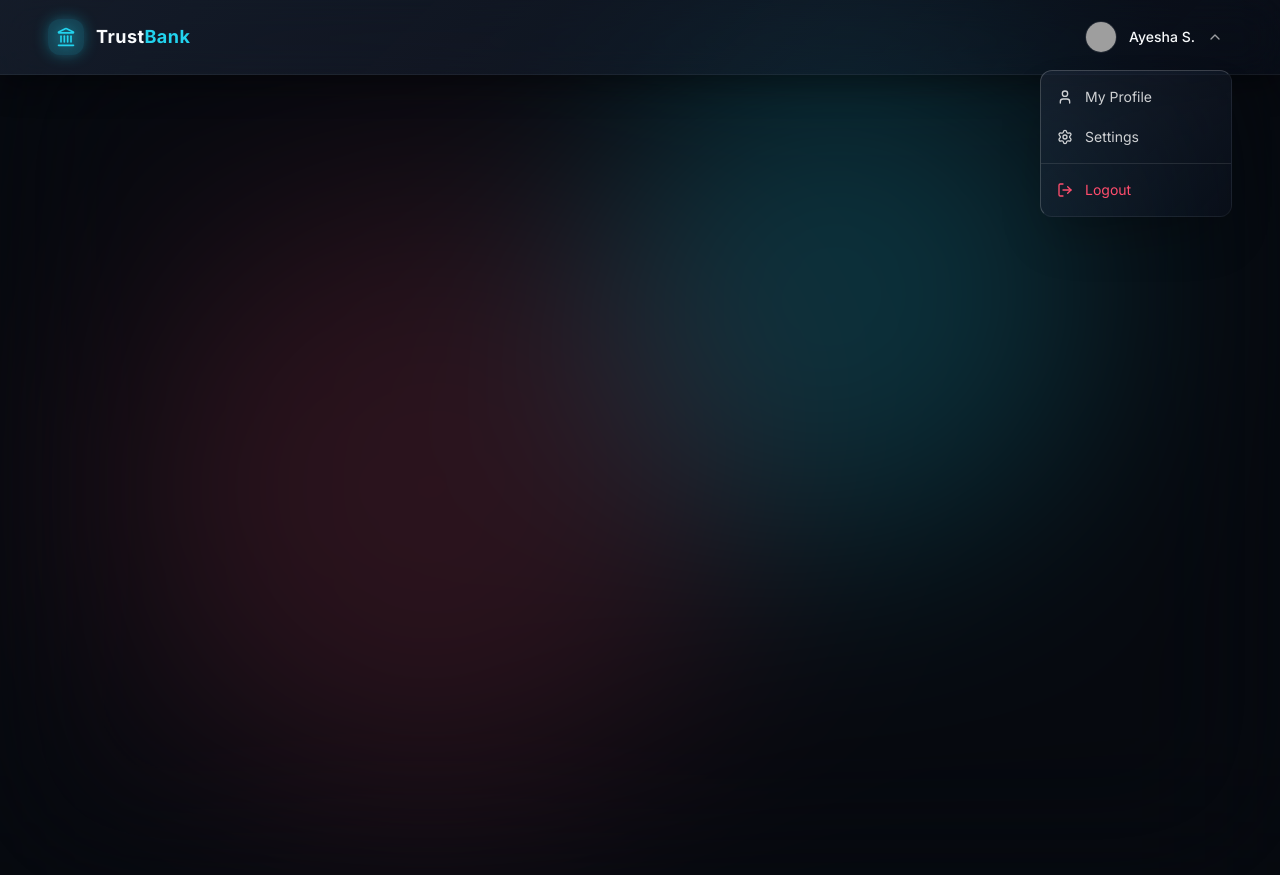
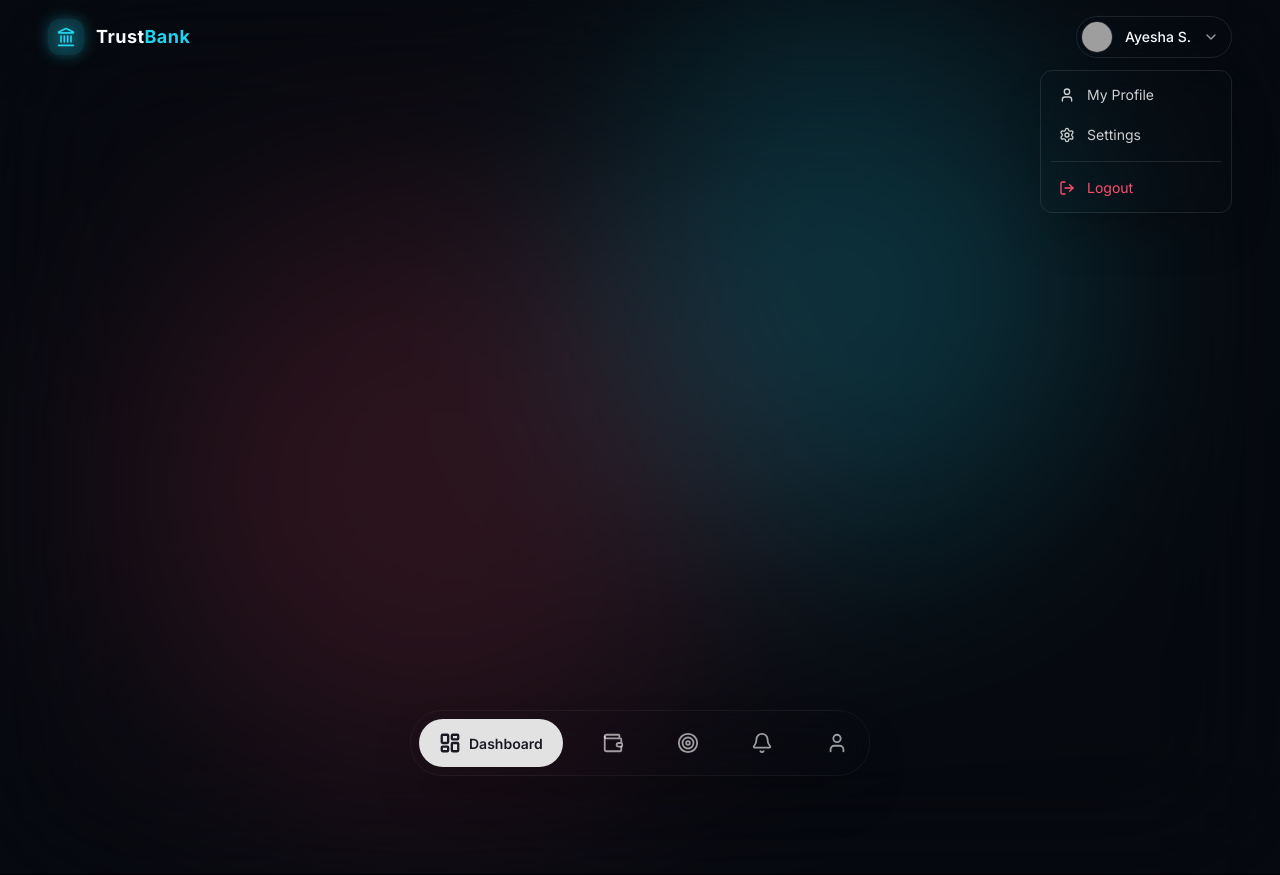
Before and after one commit to mdrsr016-lgtm/DSBD, a React (Vite) app: page / in a window 1280 px wide. Both pictures are taken after a click on the button "Ayesha S.". Built offline with nearby package versions, Linux system fonts and the light colour scheme; grey boxes are pictures that could not be loaded.

Commit message:
feat: implement global layout structure with TopNav and BottomNav components

```diff
--- a/package.json
+++ b/package.json
@@ -10,6 +10,7 @@
     "preview": "vite preview"
   },
   "dependencies": {
+    "framer-motion": "^12.42.2",
     "lucide": "^1.24.0",
     "lucide-react": "^1.24.0",
     "react": "^19.2.7",
--- a/src/App.tsx
+++ b/src/App.tsx
@@ -1,4 +1,5 @@
 import { TopNav } from './components/layout/TopNav';
+import { BottomNav } from './components/layout/BottomNav';
 
 function App() {
   return (
@@ -15,10 +16,13 @@ function App() {
 
       {/* Centered Mobile Container for Content */}
       <div className="app-container relative z-10 flex flex-col flex-1">
-        <main className="px-4 py-6 pb-32 flex-1">
+        <main className="px-6 md:px-12 py-6 pb-32 flex-1">
           {/* Ready for your components */}
         </main>
       </div>
+
+      {/* Floating Bottom Navigation */}
+      <BottomNav />
     </div>
   )
 }
--- /dev/null
+++ b/src/components/layout/BottomNav.tsx
@@ -0,0 +1,63 @@
+import { LayoutDashboard, Wallet, Target, Bell, User } from 'lucide-react';
+import { useState } from 'react';
+import { motion } from 'framer-motion';
+
+export function BottomNav() {
+  const [activeTab, setActiveTab] = useState('dashboard');
+
+  const navItems = [
+    { id: 'dashboard', icon: LayoutDashboard, label: 'Dashboard' },
+    { id: 'budget', icon: Wallet, label: 'Budget ৳' },
+    { id: 'plans', icon: Target, label: 'Plans' },
+    { id: 'notifications', icon: Bell, label: 'Notifications' },
+    { id: 'profile', icon: User, label: 'Profile' },
+  ];
+
+  return (
+    <div className="fixed bottom-6 left-1/2 -translate-x-1/2 z-50">
+      <nav className="flex items-center justify-between w-[94vw] max-w-[460px] p-2 bg-transparent backdrop-blur-xl rounded-[2rem] shadow-2xl border border-white/5 relative overflow-hidden mx-auto">
+        {navItems.map((item) => {
+          const isActive = activeTab === item.id;
+          const Icon = item.icon;
+
+          return (
+            <motion.button
+              layout
+              transition={{ type: "spring", stiffness: 260, damping: 26 }}
+              key={item.id}
+              onClick={() => setActiveTab(item.id)}
+              className={`relative flex items-center justify-center h-12 rounded-full transition-colors duration-300 z-10 ${
+                isActive
+                  ? 'text-[#1A1A24] px-5'
+                  : 'text-white/60 hover:text-white w-12'
+              }`}
+            >
+              {isActive && (
+                <motion.div
+                  layoutId="active-pill"
+                  className="absolute inset-0 bg-[#E2E2E2] rounded-full -z-10"
+                  initial={false}
+                  transition={{ type: "spring", stiffness: 260, damping: 26 }}
+                />
+              )}
+
+              <Icon className={`w-[22px] h-[22px] flex-shrink-0 transition-colors duration-300 ${isActive ? 'stroke-[2.5px]' : 'stroke-2'}`} />
+
+              <motion.span
+                layout
+                className={`font-semibold overflow-hidden whitespace-nowrap ${
+                  isActive
+                    ? 'ml-2 opacity-100 text-[14px]'
+                    : 'w-0 ml-0 opacity-0 text-[0px]'
+                }`}
+                transition={{ type: "spring", stiffness: 260, damping: 26 }}
+              >
+                {item.label}
+              </motion.span>
+            </motion.button>
+          );
+        })}
+      </nav>
+    </div>
+  );
+}
--- a/src/components/layout/TopNav.tsx
+++ b/src/components/layout/TopNav.tsx
@@ -1,13 +1,13 @@
-import { Landmark, ChevronDown, LogOut, Settings, User } from 'lucide-react';
+import { Landmark, ChevronUp, LogOut, Settings, User } from 'lucide-react';
 import { useState } from 'react';
 
 export function TopNav() {
   const [isDropdownOpen, setIsDropdownOpen] = useState(false);
 
   return (
-    <header className="w-full flex items-center justify-between px-6 md:px-12 py-4 glass-card z-50 border-t-0 border-x-0 rounded-none relative">
+    <header className="w-full flex items-center justify-between px-6 md:px-12 py-4 z-50 relative pointer-events-none bg-transparent">
       {/* Logo & Title */}
-      <div className="flex items-center gap-3">
+      <div className="flex items-center gap-3 pointer-events-auto">
         <div className="p-2 bg-premium-cyan/20 rounded-xl shadow-[0_0_15px_rgba(34,211,238,0.3)]">
           <Landmark className="w-5 h-5 text-premium-cyan drop-shadow-[0_0_8px_rgba(34,211,238,0.8)]" />
         </div>
@@ -17,38 +17,42 @@ export function TopNav() {
       </div>
 
       {/* Profile & Dropdown */}
-      <div className="relative">
+      <div className="relative pointer-events-auto">
         <button
           onClick={() => setIsDropdownOpen(!isDropdownOpen)}
-          className="flex items-center gap-2 p-1 pr-2 rounded-full hover:bg-white/5 transition-colors border border-transparent hover:border-white/10"
+          className="flex items-center gap-1.5 md:gap-2 p-1 pr-2 md:pr-3 rounded-full bg-transparent backdrop-blur-md border border-white/10 hover:bg-white/5 transition-colors"
         >
           <img
             src="https://i.pravatar.cc/150?u=a042581f4e29026024d"
             alt="Profile"
-            className="w-8 h-8 rounded-full border border-white/10"
+            className="w-7 h-7 md:w-8 md:h-8 rounded-full border border-white/10"
           />
-          <span className="text-sm font-medium text-icy-white ml-1 mr-1">Ayesha S.</span>
-          <ChevronDown className={`w-4 h-4 text-white/60 transition-transform duration-300 ${isDropdownOpen ? 'rotate-180' : ''}`} />
+          <span className="text-xs md:text-sm font-medium text-icy-white ml-0.5 md:ml-1 mr-0 md:mr-1">Ayesha S.</span>
+          <ChevronUp className={`w-3 h-3 md:w-4 md:h-4 text-white/60 transition-transform duration-300 ${isDropdownOpen ? 'rotate-180' : ''}`} />
         </button>
 
         {/* Dropdown Menu */}
-        {isDropdownOpen && (
-          <div className="absolute right-0 mt-3 w-48 glass-card rounded-xl py-2 flex flex-col gap-1 overflow-hidden shadow-2xl z-50 animate-in fade-in slide-in-from-top-2 duration-200">
-            <button className="flex items-center gap-3 px-4 py-2 text-sm text-white/80 hover:text-icy-white hover:bg-white/10 transition-colors w-full text-left">
+        <div
+          className={`absolute right-0 mt-3 w-48 bg-transparent backdrop-blur-md border border-white/10 rounded-xl p-1.5 flex flex-col gap-1 shadow-2xl z-50 transition-all duration-200 ease-in-out origin-top ${
+            isDropdownOpen
+              ? 'opacity-100 scale-100 translate-y-0 pointer-events-auto'
+              : 'opacity-0 scale-95 -translate-y-2 pointer-events-none'
+          }`}
+        >
+          <button className="flex items-center gap-3 px-3 py-2 text-sm text-white/80 hover:text-icy-white hover:bg-white/10 transition-colors w-full text-left rounded-lg">
             <User className="w-4 h-4" />
             My Profile
           </button>
-            <button className="flex items-center gap-3 px-4 py-2 text-sm text-white/80 hover:text-icy-white hover:bg-white/10 transition-colors w-full text-left">
+          <button className="flex items-center gap-3 px-3 py-2 text-sm text-white/80 hover:text-icy-white hover:bg-white/10 transition-colors w-full text-left rounded-lg">
             <Settings className="w-4 h-4" />
             Settings
           </button>
-            <div className="h-[1px] bg-white/10 my-1 w-full" />
-            <button className="flex items-center gap-3 px-4 py-2 text-sm text-neon-rose hover:bg-neon-rose/10 transition-colors w-full text-left group">
+          <div className="h-[1px] bg-white/10 my-1 mx-1" />
+          <button className="flex items-center gap-3 px-3 py-2 text-sm text-neon-rose hover:bg-neon-rose/10 transition-colors w-full text-left group rounded-lg">
             <LogOut className="w-4 h-4 group-hover:drop-shadow-[0_0_8px_rgba(255,77,109,0.8)]" />
             <span className="group-hover:text-glow-rose">Logout</span>
           </button>
         </div>
-        )}
       </div>
     </header>
   );
--- a/src/index.css
+++ b/src/index.css
@@ -19,7 +19,7 @@
 
 @layer components {
   .app-container {
-    @apply w-full max-w-[428px] min-h-screen mx-auto overflow-x-hidden relative;
+    @apply w-full max-w-7xl min-h-screen mx-auto overflow-x-hidden relative;
   }
 
   .glass-card {
```
Also changed, not shown: 1 other file (tests, documents, lock files or other folders). Lines whose indentation alone changed are shown as unchanged.
